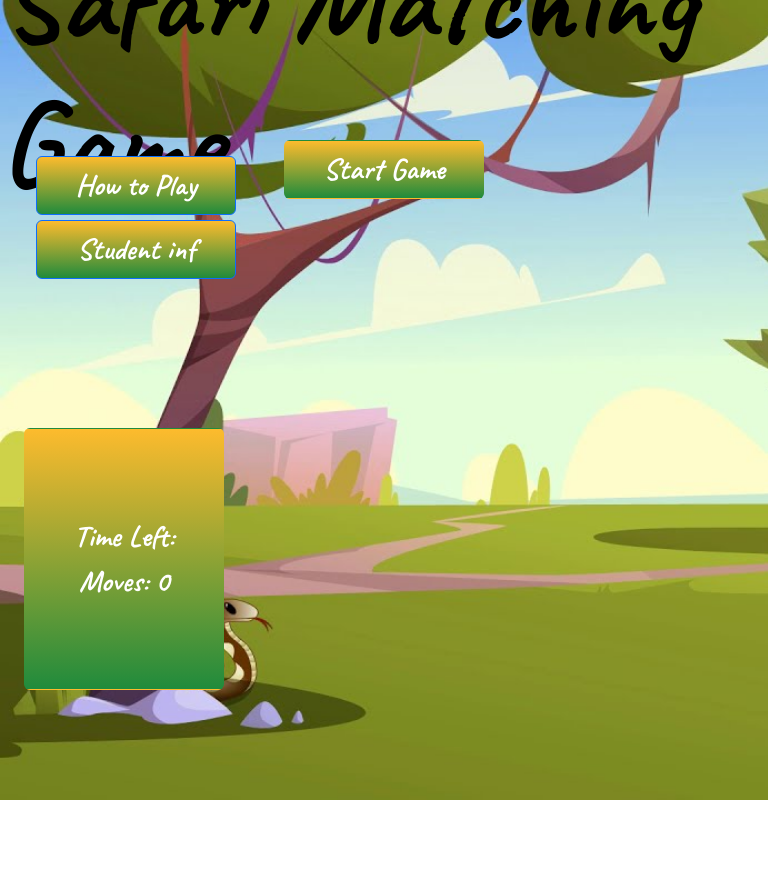
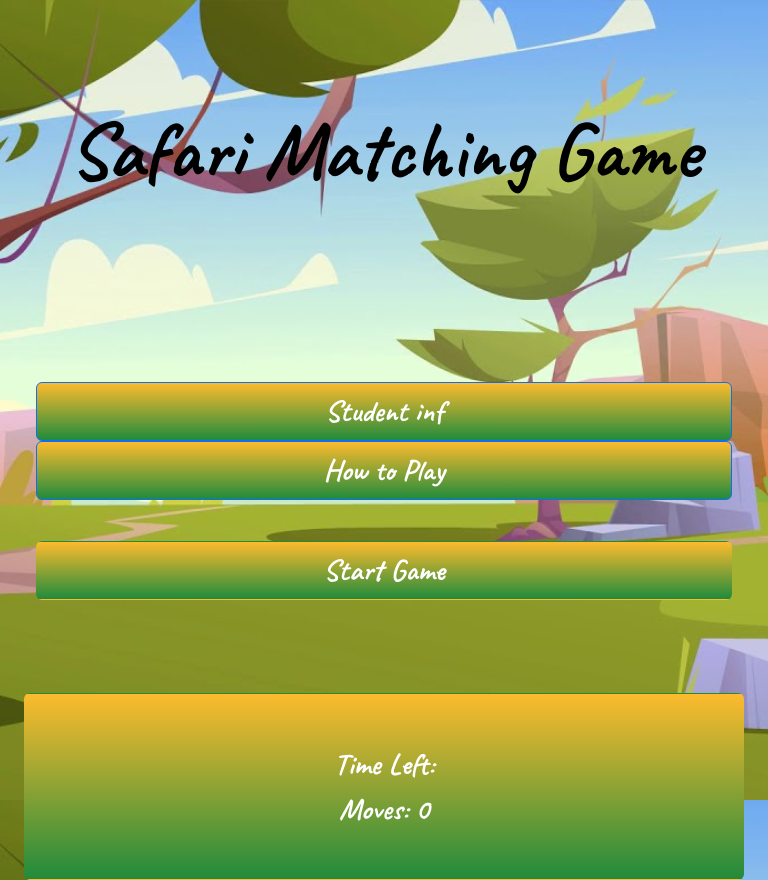
Before and after one commit to CamilaReyes97/safariMatchingGame, a plain HTML site: page index.html in a window 768 px wide. Before the commit the page ends 800 px from the top, so only its background shows below. Drawn offline with nearby package versions, Linux system fonts and the light colour scheme.

Commit message:
responsive

```diff
--- a/index.html
+++ b/index.html
@@ -24,7 +24,7 @@
 
     <div class="container">
         <div class="row" style="height: 550px; ">
-            <div class="col-2">
+            <div class="col-lg-2 col-md-12 col-sm-12 game-center">
                 <!-- Scrollable modal -->
                 <button type="button" class="btn btn-primary" data-bs-toggle="modal" data-bs-target="#exampleModal">
                     How to Play
@@ -35,13 +35,13 @@
                   </button>
 
             </div>
-            <div class="col-8"> <!-- Cards -->
+            <div class="col-lg-8 col-md-12 col-sm-12"> <!-- Cards -->
                 <div class="game-container game-center">
                     <div class="game-board"></div>
                     <button class="start-btn btn">Start Game</button>
                 </div>
             </div>
-            <div class="col-2 game-center btn" style="color: white"> <!-- Movimientos y  -->
+            <div class="col-lg-2 col-md-12 col-sm-12 game-center btn" style="color: white; "> <!-- Movimientos y  -->
                 <div class="score">Moves: <span id="move-counter">0</span></div>
                 <div class="timer">Time Left: <span id="timer"></span></div>
             </div>
--- a/styles/style.css
+++ b/styles/style.css
@@ -7,14 +7,18 @@ body {
     font-weight: 1000;
     font-style: normal;
     font-size: 40px;
+    font-size:calc(12px + 1.5vw);
 }
 
 .titulo { /* Titulo grande */
     width: 100%;
     height: 150px;
+    margin-bottom: 80px;
+    margin-top: 80px;
     display: flex;
     justify-content: center;
     align-items: center;
+    text-align: center;
 }
 
 .titulo>h1 { /* Fuente y color */
@@ -34,7 +38,7 @@ body {
     justify-content: center;
     align-items: center;
     position: relative;
-    top: -10px;
+    top: 10px;
 }
 
 .game-container {
@@ -89,3 +93,26 @@ body {
     width: 200px;
     color: white;
 }
+@media only screen
+  and (min-device-width: 768px)
+  and (max-device-width: 1024px) {
+  .btn {
+    width: 100%;
+    position: relative;
+    top: 20px;
+  }
+  .titulo>h1 {
+    font-size: 80px;
+  }
+
+}
+
+/* Media query for mobile devices */
+@media only screen and (max-width: 767px) {
+  .btn {
+    width: 100%;
+  }
+  .titulo>h1 {
+    font-size: 80px;
+  }
+}
```
